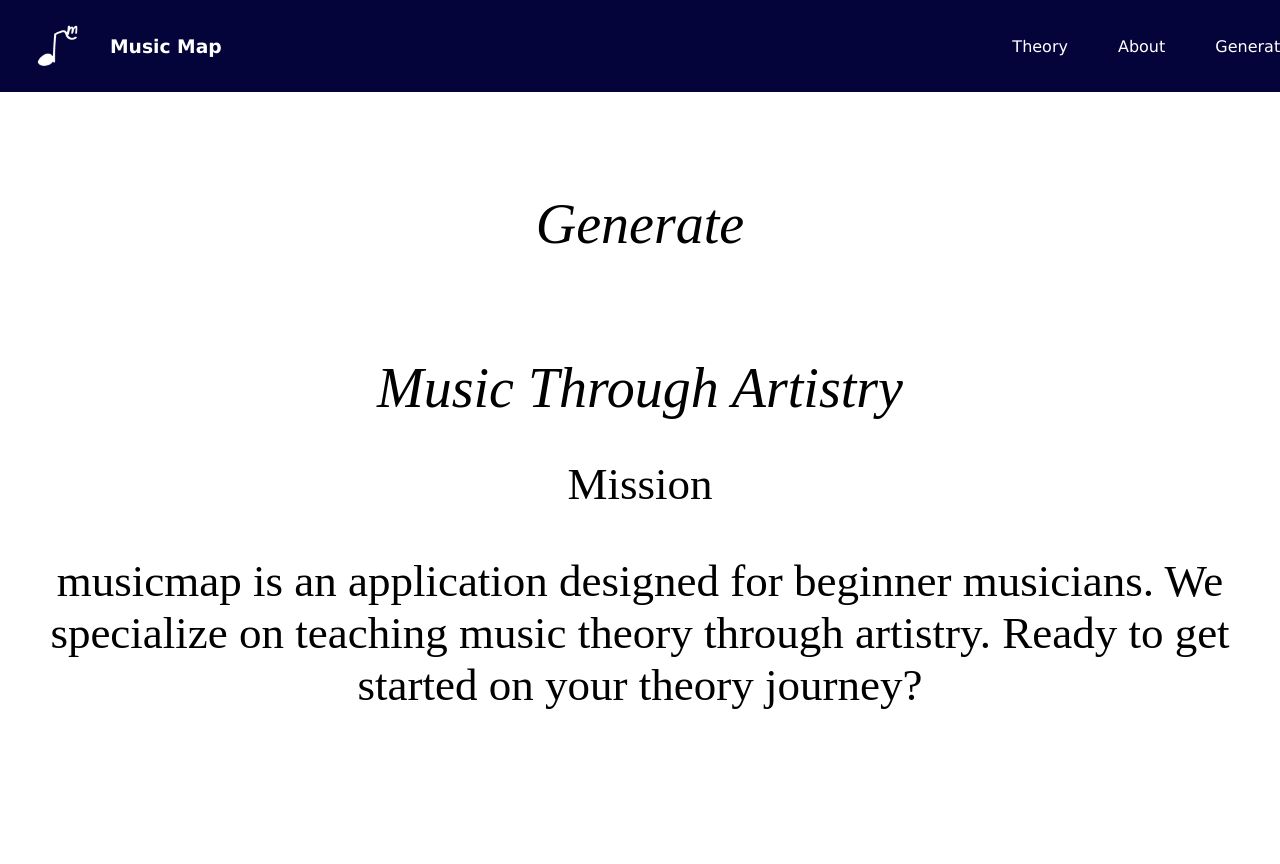
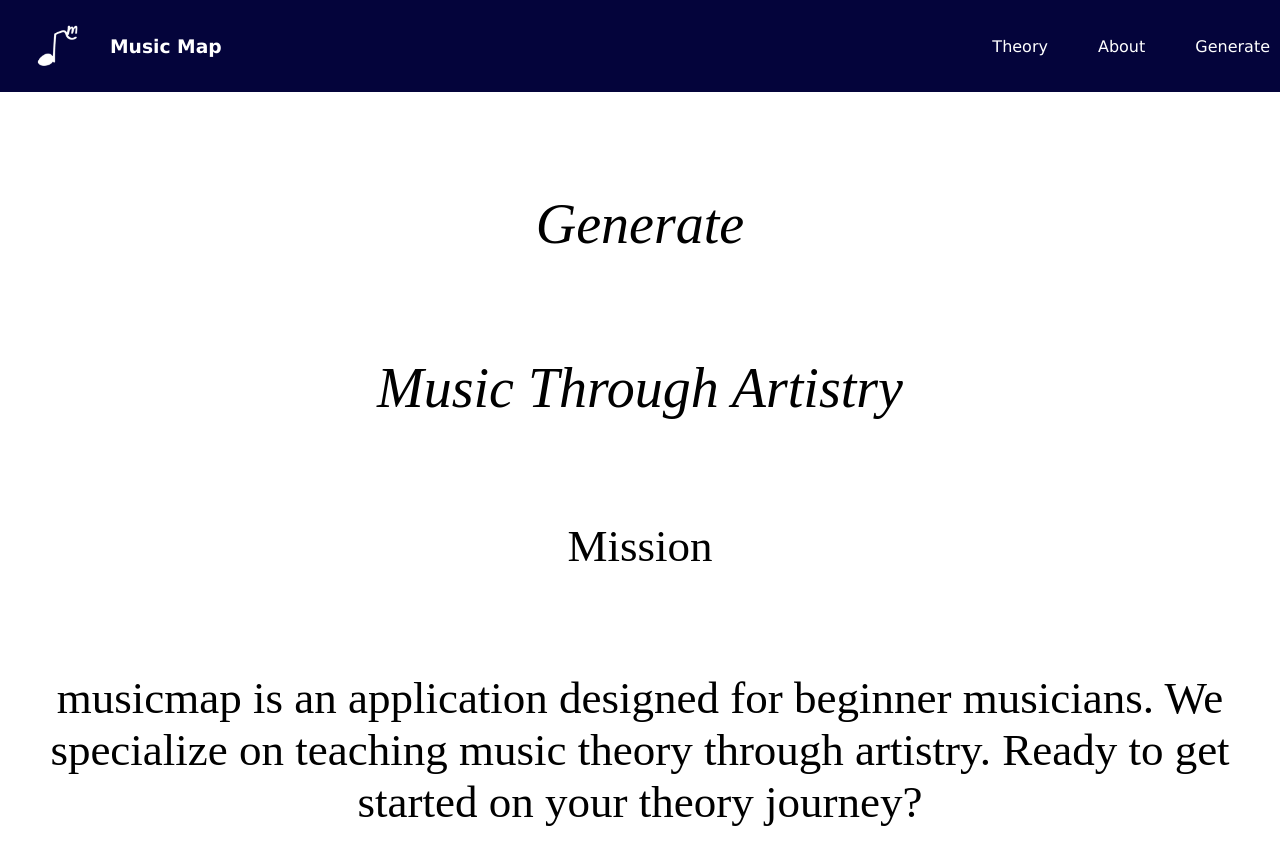
Before and after one commit to marshall-edmond/music-theory, a React (Vite) app in the folder frontend/: page /generate in a window 1280 px wide. Shown: the top 864 px of the page. Before the commit the page ends 800 px from the top, so only its background shows below. Built offline with nearby package versions, Linux system fonts and the light colour scheme.

Commit message:
Update - homepage

```diff
--- a/frontend/src/App.css
+++ b/frontend/src/App.css
@@ -1,3 +1,6 @@
+html { box-sizing: border-box; }
+*, *::before, *::after { box-sizing : inherit;}
+
 body {
   margin: 0;
   padding:0;
--- a/frontend/src/styles/HomePage.module.css
+++ b/frontend/src/styles/HomePage.module.css
@@ -30,7 +30,8 @@ h2 {
     font-family: 'Proxima Nova';
     font-size:45px;
     text-align:center;
-    margin-bottom: 20px;
+    margin-bottom: 100px;
+    margin-top:100px;
     font-weight: 100;
 
 }
```
Also changed, not shown: 1 other file (tests, documents, lock files or other folders).
